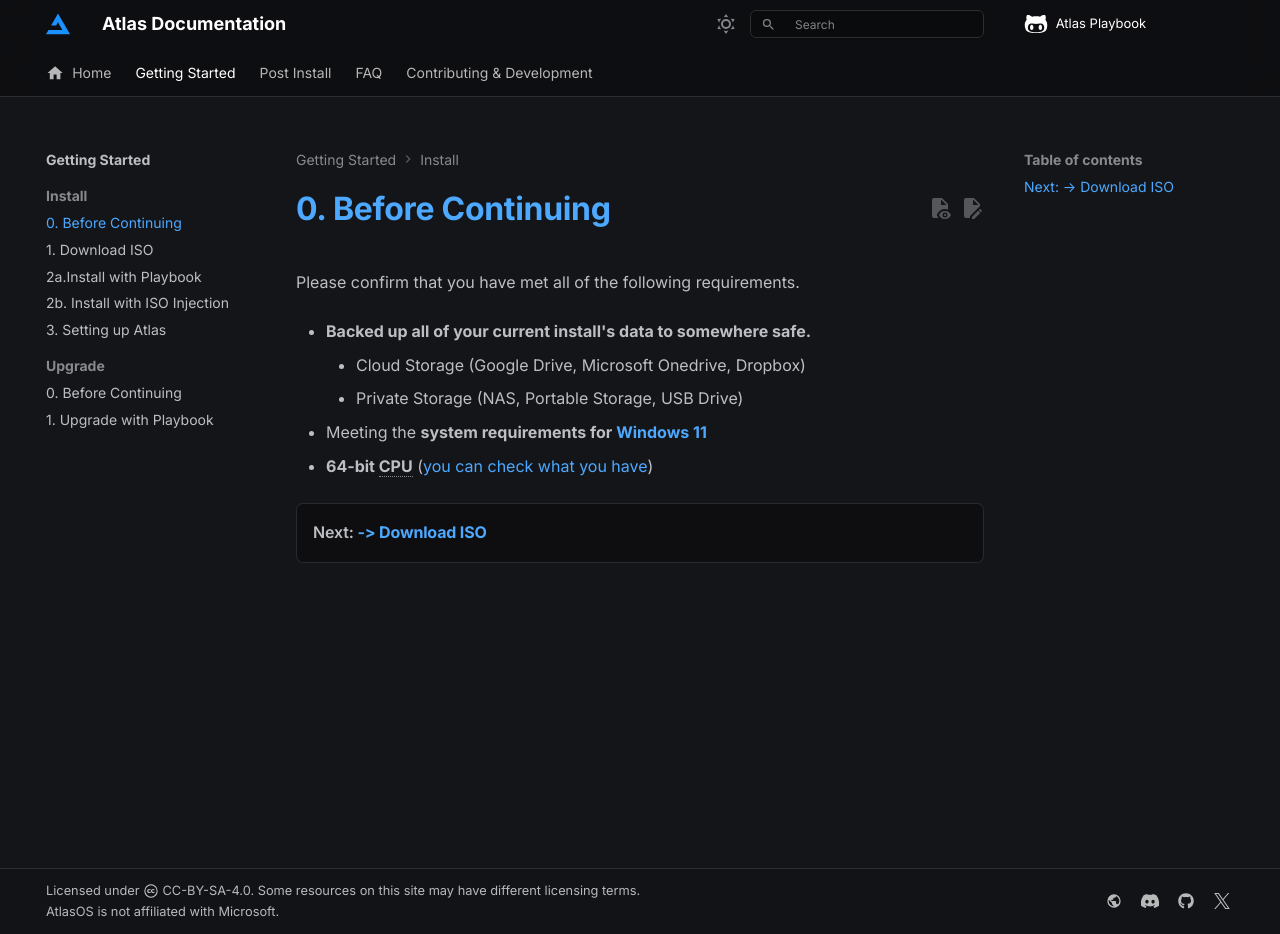
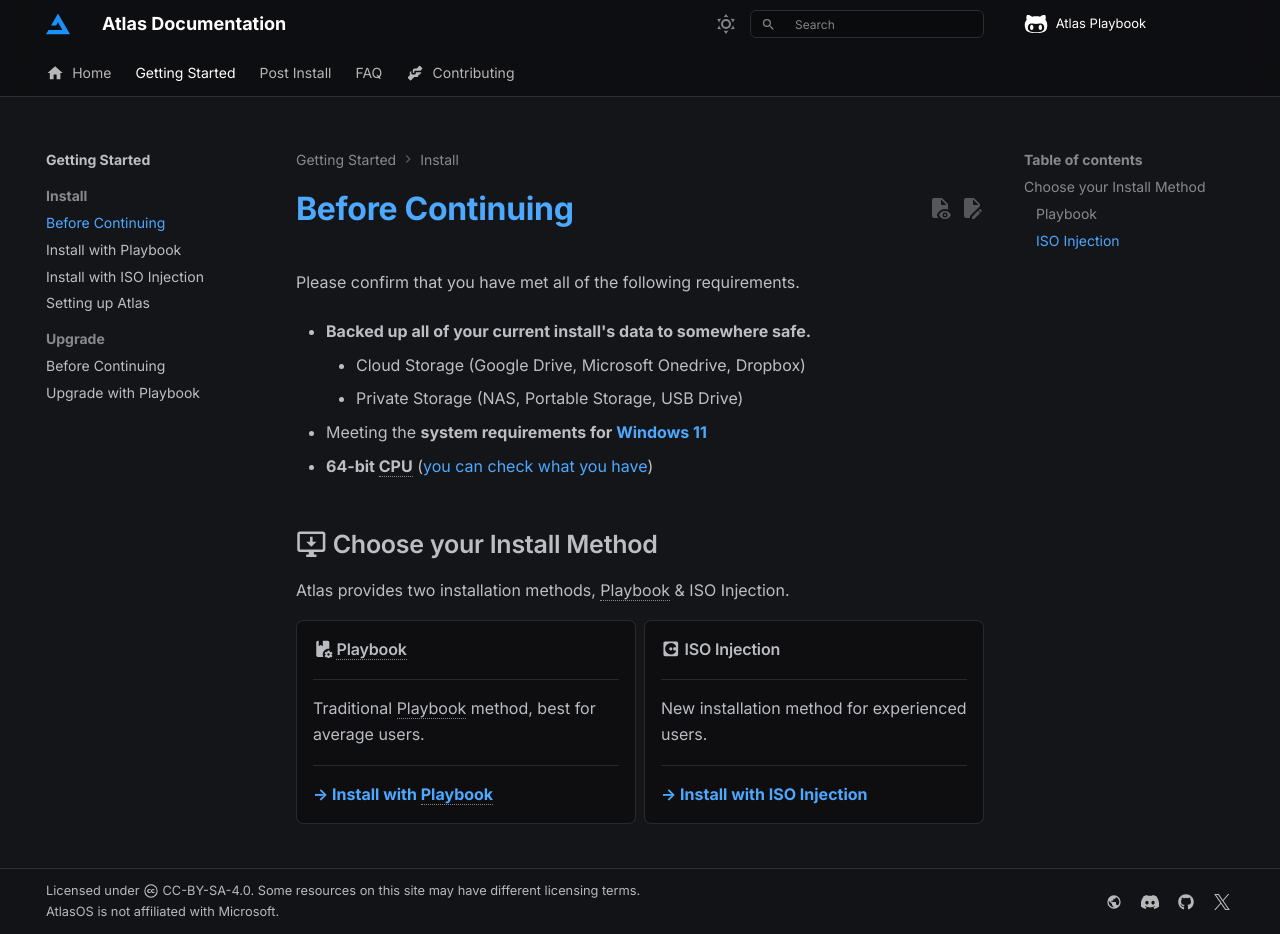
Before and after one commit to Atlas-OS/docs, an MkDocs documentation site: the page built from docs/getting-started/install/before-continuing.md, in a window 1280 px wide and 934 px high. Built offline with MkDocs 1.6.1 and Material for MkDocs 9.7.7, drawn with Linux system fonts in a browser that asks for light colours; some web fonts are replaced; comment, search, counter and statistics services are not loaded.

Commit message:
feat: faq, getting started

```diff
--- a/docs/getting-started/install/before-continuing.md
+++ b/docs/getting-started/install/before-continuing.md
@@ -13,8 +13,31 @@ Please confirm that you have met all of the following requirements.
 
 - **64-bit CPU** ([you can check what you have](https://support.microsoft.com/en-us/windows/which-version-of-windows-operating-system-am-i-running-628bec99-476a-2c13-5296-9dd081cdd808))
 
+## :material-monitor-arrow-down: Choose your Install Method
+
+Atlas provides two installation methods, Playbook & ISO Injection.
 
 <div class="grid cards" markdown>
 
--   #### Next: **[-> Download ISO](/getting-started/install/download-iso)**
+-   #### :material-book-cog: Playbook
+
+    ---
+
+    Traditional Playbook method, best for average users.
+
+    ---
+
+    **[-> Install with Playbook](/getting-started/install/install-playbook)**
+
+-   #### :material-minidisc: ISO Injection
+
+    ---
+
+    New installation method for experienced users.
+
+
+    ---
+
+    **[-> Install with ISO Injection](/getting-started/install/install-iso-injection)**
+
 </div>
--- a/mkdocs.yml
+++ b/mkdocs.yml
@@ -26,15 +26,13 @@ nav:
   - Getting Started:
     - Getting Started: getting-started/index.md
     - Install:
-      - 0. Before Continuing: getting-started/install/before-continuing.md
-      - 1. Download ISO: getting-started/install/download-iso.md
-      - 2a.Install with Playbook: getting-started/install/install-playbook.md
-      - 2b. Install with ISO Injection: getting-started/install/install-iso-injection.md
-      - 3. Setting up Atlas: getting-started/install/setting-up.md
+      - Before Continuing: getting-started/install/before-continuing.md
+      - Install with Playbook: getting-started/install/install-playbook.md
+      - Install with ISO Injection: getting-started/install/install-iso-injection.md
+      - Setting up Atlas: getting-started/install/setting-up.md
     - Upgrade:
-      - 0. Before Continuing: getting-started/upgrade/before-continuing.md
-      - 1. Upgrade with Playbook: getting-started/upgrade/upgrade-playbook.md
-      # discord_friendly_name: ['how-to-install', 'install', 'installation']
+      - Before Continuing: getting-started/upgrade/before-continuing.md
+      - Upgrade with Playbook: getting-started/upgrade/upgrade-playbook.md
 
   - Post Install:
     - Post Install: post-install/index.md
@@ -68,9 +66,12 @@ nav:
 
   - FAQ:
     - FAQ: faq/index.md
+    - Install: faq/install.md
+    - General: faq/general.md
+    - AME: faq/ame.md
 
-  - Contributing & Development:
-    - Contribution Guidelines: contributing/contribution-guidelines.md
+  - Contributing:
+    - Contribution Guidelines: contributing/index.md
     - Documentation: contributing/documentation.md
     - Playbook: contributing/playbook.md
     - Toolbox: contributing/toolbox.md
```
Also changed, not shown: docs/faq/ame.md (added, +6 -0 lines), docs/index.md (+3 -3 lines), docs/contributing/index.md (renamed from docs/contributing/contribution-guidelines.md), docs/faq/general.md (added), docs/faq/install.md (added), overrides/.icons/custom/ame.svg (added).
